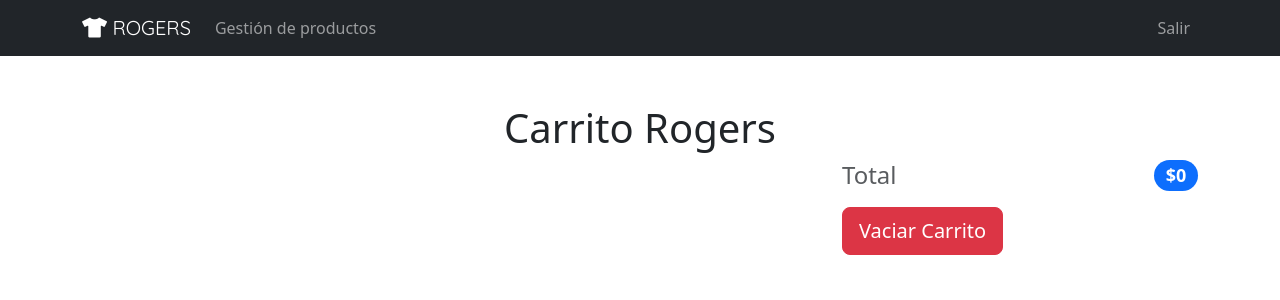
After one commit to Bastian666/ProyectoSemestral, a Django app: page /carrito/ in a window 1280 px wide. The commit adds this page. Shown: the top 300 px of the page. Run offline with Django 5.2, Linux system fonts and the light colour scheme; a user stored in the database is signed in; data comes from the database, SQL or seed files in the repository; both versions use the stored data as it was after the commit; some web fonts are replaced.

Commit message:
Carro de compras

```diff
--- a/ProyectoSemestral/urls.py
+++ b/ProyectoSemestral/urls.py
@@ -1,19 +1,3 @@
-"""
-URL configuration for ProyectoSemestral project.
-
-The `urlpatterns` list routes URLs to views. For more information please see:
-    https://docs.djangoproject.com/en/5.0/topics/http/urls/
-Examples:
-Function views
-    1. Add an import:  from my_app import views
-    2. Add a URL to urlpatterns:  path('', views.home, name='home')
-Class-based views
-    1. Add an import:  from other_app.views import Home
-    2. Add a URL to urlpatterns:  path('', Home.as_view(), name='home')
-Including another URLconf
-    1. Import the include() function: from django.urls import include, path
-    2. Add a URL to urlpatterns:  path('blog/', include('blog.urls'))
-"""
 from django.contrib import admin
 from django.urls import path, include
 from tasks import views
@@ -30,6 +14,10 @@ urlpatterns = [
     path('productos/', views.productos, name='productos'),
     path('productos/<int:producto_id>/', views.detalleProd, name='detalleProd'),
     path('productos/<int:producto_id>/eliminar', views.eliminarProd, name='eliminarProd'),
+    path('carrito/', views.ver_carrito, name='carrito'),
+    path('carrito/agregar/<int:producto_id>/', views.agregar_al_carrito, name='agregar_al_carrito'),
+    path('carrito/eliminar/<int:item_id>/', views.eliminar_del_carrito, name='eliminar_del_carrito'),
+    path('carrito/vaciar/', views.vaciar_carrito, name='vaciar_carrito'),
 ]
 
 if settings.DEBUG:
--- a/tasks/models.py
+++ b/tasks/models.py
@@ -1,8 +1,7 @@
+from django.core.exceptions import ValidationError
 from django.db import models
 from django.contrib.auth.models import User
 from django.core.validators import MinValueValidator
-
-# Create your models here.
 
 class Productos(models.Model):
     nombre = models.CharField(max_length=100)
@@ -15,3 +14,19 @@ class Productos(models.Model):
 
     def __str__(self):
         return self.nombre + '- by ' + self.user.username
+
+    def clean(self):
+        if self.stock < 0:
+            raise ValidationError('El stock no puede ser menor que cero.')
+
+class Carrito(models.Model):
+    usuario = models.OneToOneField(User, on_delete=models.CASCADE)
+    productos = models.ManyToManyField(Productos, through='ItemCarrito')
+
+class ItemCarrito(models.Model):
+    carrito = models.ForeignKey(Carrito, on_delete=models.CASCADE)
+    producto = models.ForeignKey(Productos, on_delete=models.CASCADE)
+    cantidad = models.PositiveIntegerField(default=1)
+
+    def subtotal(self):
+        return self.producto.precio * self.cantidad
--- a/tasks/templates/base.html
+++ b/tasks/templates/base.html
@@ -24,25 +24,36 @@
             <span class="navbar-toggler-icon"></span>
         </button>
         <div class="collapse navbar-collapse" id="navbarNav">
+            <ul class="navbar-nav">
+                {% if user.is_authenticated and user.username != "admin" %}
+                <li class="nav-item">
+                    <a href="/productos" class="nav-link">Productos</a>
+                </li>
+                <li class="nav-item d-flex align-items-center"> <!-- Utiliza clases de Bootstrap para centrar verticalmente -->
+                    <a class="navbar-brand" href="/carrito">
+                        <i class="fas fa-shopping-cart me-2"></i> Carrito <!-- Agrega la clase me-2 para un pequeño espacio a la derecha del icono -->
+                    </a>
+                </li>
+
+                {% endif %}
+                {% if user.is_authenticated and user.username == "admin" %}
+                    <li class="nav-item">
+                        <a href="/productos" class="nav-link">Gestión de productos</a>
+                    </li>
+                {% endif %}
+            </ul>
             <ul class="navbar-nav ms-auto">
-                <li class="nav-item">
-                    <a href="/" class="nav-link">Inicio</a>
-                </li>
+                {% if not user.is_authenticated %}
                     <li class="nav-item">
                         <a href="/ingresar" class="nav-link">Iniciar Sesión</a>
                     </li>
                     <li class="nav-item">
                         <a href="/registro" class="nav-link">Registrarse</a>
                     </li>
+                {% endif %}
                 {% if user.is_authenticated %}
                     <li class="nav-item">
                         <a href="/logout" class="nav-link">Salir</a>
-                </li>
-                {% endif %}
-                {% if user.is_authenticated and user.username == "admin" %}
-                <!-- Mostrar solo si el usuario es admin -->
-                <li class="nav-item">
-                    <a href="/productos" class="nav-link">Gestión de productos</a>
                     </li>
                 {% endif %}
             </ul>
--- /dev/null
+++ b/tasks/templates/carrito.html
@@ -0,0 +1,36 @@
+{% extends 'base.html' %}
+
+{% block content %}
+<div class="container mt-5">
+    <h1 class="text-center">Carrito Rogers</h1>
+    <div class="row">
+        <div class="col-md-8">
+            <ul class="list-group mb-3">
+                {% for item in items %}
+                    <li class="list-group-item d-flex justify-content-between lh-sm">
+                        <div>
+                            <h6 class="my-0">{{ item.producto.nombre }}</h6>
+                            <small class="text-muted">{{ item.producto.descripcion }}</small>
+                        </div>
+                        <span class="text-muted">${{ item.producto.precio }} x {{ item.cantidad }} = ${{ item.subtotal }}</span>
+                        <form action="{% url 'eliminar_del_carrito' item.id %}" method="POST">
+                            {% csrf_token %}
+                            <button type="submit" class="btn btn-danger btn-sm">Eliminar</button>
+                        </form>
+                    </li>
+                {% endfor %}
+            </ul>
+        </div>
+        <div class="col-md-4">
+            <h4 class="d-flex justify-content-between align-items-center mb-3">
+                <span class="text-muted">Total</span>
+                <span class="badge bg-primary rounded-pill">${{ total }}</span>
+            </h4>
+            <form action="{% url 'vaciar_carrito' %}" method="POST">
+                {% csrf_token %}
+                <button type="submit" class="btn btn-danger btn-lg btn-block">Vaciar Carrito</button>
+            </form>
+        </div>
+    </div>
+</div>
+{% endblock %}
--- a/tasks/templates/home.html
+++ b/tasks/templates/home.html
@@ -92,7 +92,7 @@
                     <div class="col-md-4">
                         <div class="card mb-3 shadow-sm p-3 rounded">
                             {% if producto.imagen %}
-                            <img src="{{ producto.imagen.url }}" class="card-img-top img-fluid img-thumbnail producto-imagen" alt="{{ producto.nombre }}">
+                            <img src="{{ producto.imagen.url }}" class="card-img-top img-fluid" alt="{{ producto.nombre }}" style="height: 300px; object-fit: cover; width: 100%;">
                             {% endif %}
                             <div class="card-body">
                                 <h5 class="card-title text-primary">Nombre: {{ producto.nombre }}</h5>
@@ -105,6 +105,7 @@
                 </div>
             </div>
         </section>
+
 
         <section class="pb-5 sobre">
             <div class="container">
--- a/tasks/views.py
+++ b/tasks/views.py
@@ -8,6 +8,8 @@ from django.db import IntegrityError
 from .forms import ProductoForm
 from .models import Productos
 from django.contrib.auth.decorators import login_required
+from django.shortcuts import redirect, get_object_or_404
+from .models import Carrito, ItemCarrito
 
 # Create your views here.
 
@@ -87,13 +89,12 @@ def agregarProd(request):
 
 @login_required
 def productos(request):
-    if request.user.username != "admin":
-        # Si el usuario no es "admin", redirigirlo a la página de inicio ('home')
-        return redirect('home')
+    productos = Productos.objects.all()
+    if request.user.username == "admin":
+        return render(request, "productos.html", {"productos": productos})
+    else:
+        return render(request, "productosUser.html", {"productos": productos})
 
-    # Si el usuario es "admin", mostrar la página de productos
-    productos = Productos.objects.all()  # Suponiendo que tienes un modelo Producto
-    return render(request, "productos.html", {"productos": productos})
 
 @login_required
 def detalleProd(request, producto_id):
@@ -101,22 +102,32 @@ def detalleProd(request, producto_id):
         # Si el usuario no es "admin", redirigirlo a la página de inicio ('home')
         return redirect('home')
 
-    if request.method == 'GET':
-        producto = get_object_or_404(Productos, pk=producto_id)
-        form = ProductoForm(instance=producto)
-        return render(request, 'detalleProd.html', {'producto': producto, 'form': form})
-    else:
-        try:
-            producto = get_object_or_404(Productos, pk=producto_id)
-            form = ProductoForm(request.POST, request.FILES, instance=producto)
-            form.save()
-            return redirect('productos')
-        except ValueError:
+    producto = get_object_or_404(Productos, pk=producto_id)
+
+    if request.method == 'POST':
+        form = ProductoForm(request.POST, request.FILES, instance=producto)
+        if form.is_valid():
+            nuevo_stock = form.cleaned_data['stock']
+            if nuevo_stock >= 0:
+                form.save()
+                return redirect('productos')
+            else:
+                return render(request, 'detalleProd.html', {
+                    'producto': producto,
+                    'form': form,
+                    'error': "El stock no puede ser menor que cero."
+                })
+        else:
             return render(request, 'detalleProd.html', {
                 'producto': producto,
                 'form': form,
-                'error': "Error al actualizar el producto"
+                'error': "Error en los datos del formulario."
             })
+
+    else:
+        form = ProductoForm(instance=producto)
+        return render(request, 'detalleProd.html', {'producto': producto, 'form': form})
+
 
 @login_required
 def eliminarProd(request, producto_id):
@@ -124,3 +135,43 @@ def eliminarProd(request, producto_id):
     if request.method == 'POST':
         producto.delete()
         return redirect('productos')
+
+@login_required
+def agregar_al_carrito(request, producto_id):
+    producto = get_object_or_404(Productos, pk=producto_id)
+    if producto.stock > 0:
+        carrito, created = Carrito.objects.get_or_create(usuario=request.user)
+        item, item_created = ItemCarrito.objects.get_or_create(carrito=carrito, producto=producto)
+        if not item_created:
+            item.cantidad += 1
+        item.save()
+        producto.stock -= 1
+        producto.save()
+    return redirect('productos')
+
+
+@login_required
+def ver_carrito(request):
+    carrito, created = Carrito.objects.get_or_create(usuario=request.user)
+    items = carrito.itemcarrito_set.all()
+    total = sum(item.producto.precio * item.cantidad for item in items)
+    return render(request, 'carrito.html', {'items': items, 'total': total})
+
+@login_required
+def eliminar_del_carrito(request, item_id):
+    item = get_object_or_404(ItemCarrito, pk=item_id)
+    producto = item.producto
+    producto.stock += item.cantidad
+    producto.save()
+    item.delete()
+    return redirect('carrito')
+
+@login_required
+def vaciar_carrito(request):
+    carrito, created = Carrito.objects.get_or_create(usuario=request.user)
+    items = carrito.itemcarrito_set.all()
+    for item in items:
+        item.producto.stock += item.cantidad
+        item.producto.save()
+        item.delete()  # Elimina cada item individualmente
+    return redirect('carrito')
```
Also changed, not shown: tasks/templates/productosUser.html (added, +30 -0 lines), db.sqlite3, media/productos/chaqueta_nike.png (added), tasks/migrations/0004_carrito_itemcarrito_carrito_productos.py (added). Lines whose indentation alone changed are shown as unchanged.
